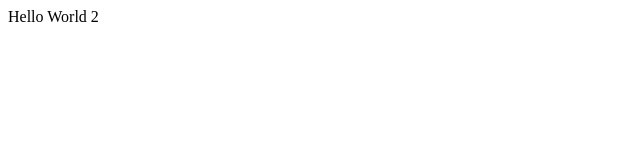
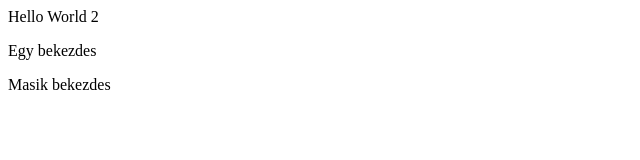
Before and after one commit to tbalint19/gitdemo1, a plain HTML site: page index.html in a window 1280 px wide. Shown: the whole page, without its empty margins (0-640 px from the left). Drawn offline with Linux system fonts and the light colour scheme.

Commit message:
min design and two paragraphs

```diff
--- a/index.html
+++ b/index.html
@@ -4,5 +4,7 @@
     </head>
     <body>
         Hello World 2
+        <p>Egy bekezdes</p>
+        <p>Masik bekezdes</p>
     </body>
 </html>
--- a/style.css
+++ b/style.css
@@ -0,0 +1,3 @@
+body {
+    background-color: red;
+}
```
